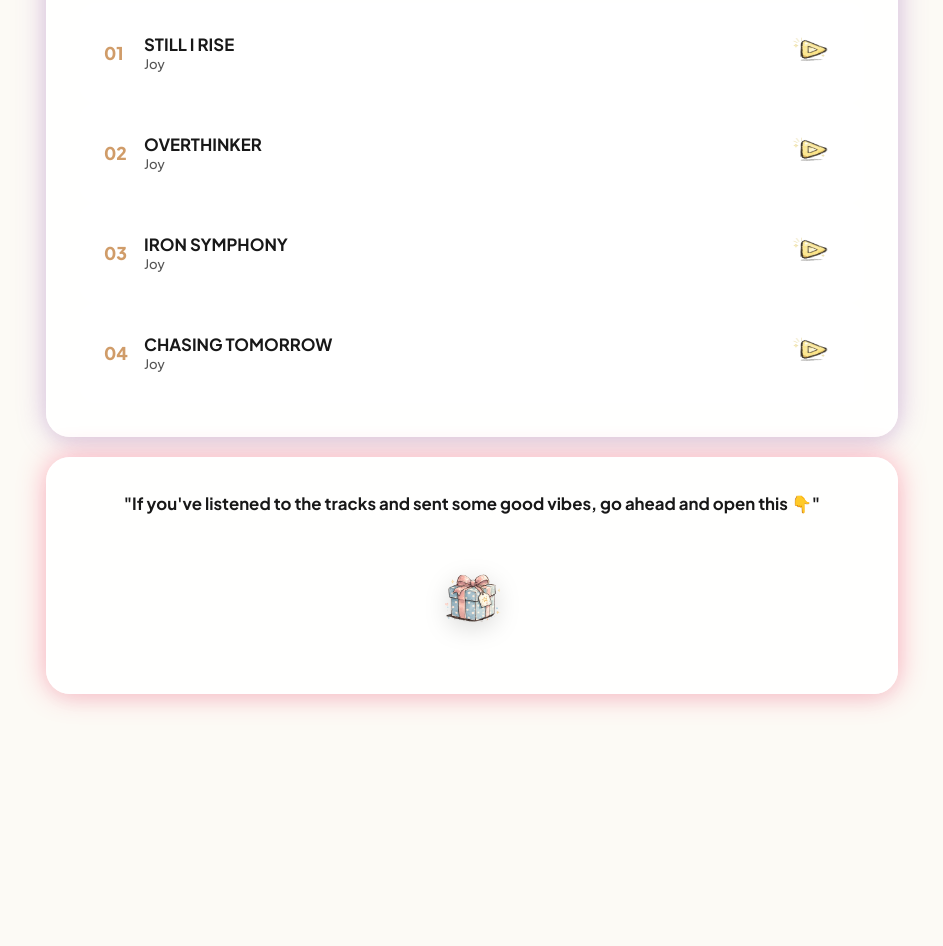
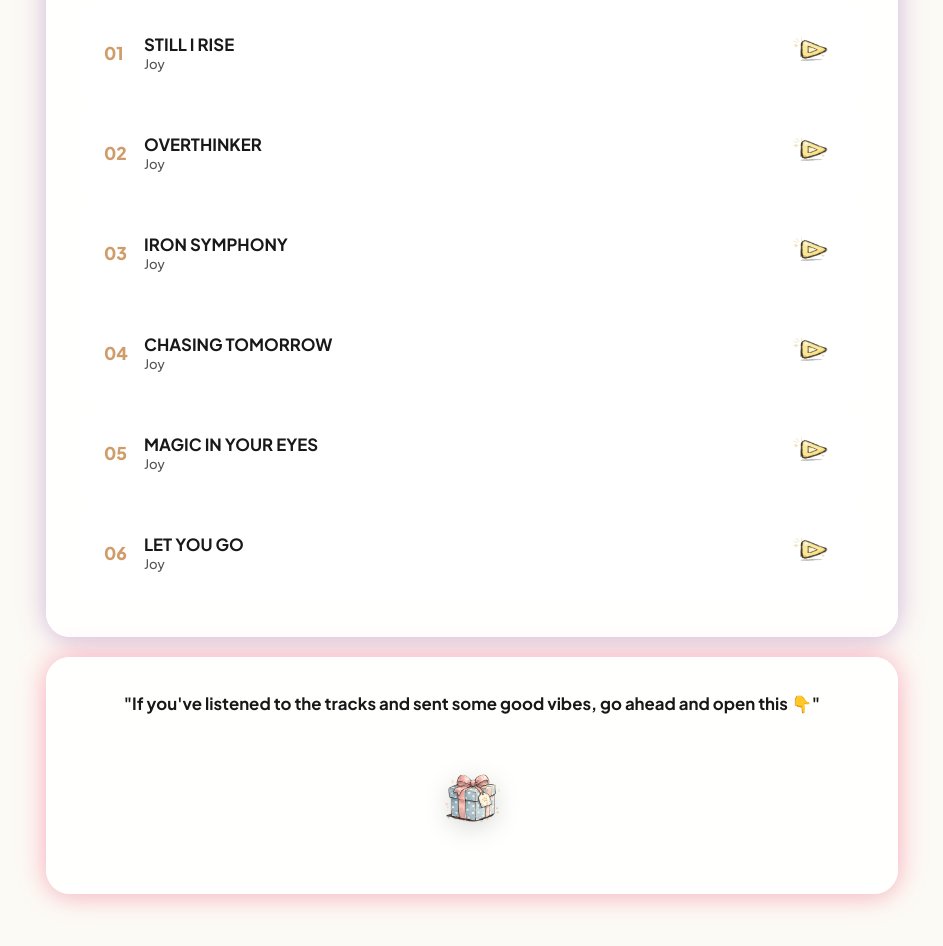
Before and after one commit to JOY-op/musical-invite, a plain HTML site: page index.html in a window 1280 px wide. Shown: the part 974-1920 px from the top of the page, without its empty margins (168-1111 px from the left). Before the commit the page ends 1838 px from the top, so only its background shows below. Drawn offline with Linux system fonts and the light colour scheme.

```diff
--- a/index.html
+++ b/index.html
@@ -152,7 +152,31 @@
                             </div>
                         </div>
                     </div>
-                </div>
+                    <div class="track-row" data-track-index="4">
+    <span class="track-num">05</span>
+    <div class="track-main">
+        <span class="track-title">MAGIC IN YOUR EYES</span>
+        <span class="track-artist">Joy</span>
+    </div>
+    <div class="track-action">
+        <div class="inline-play-btn">
+            <img src="images/play-icon-removebg-preview.png" alt="Play" class="track-play-icon">
+        </div>
+    </div>
+</div>
+      <div class="track-row" data-track-index="5">
+    <span class="track-num">06</span>
+    <div class="track-main">
+        <span class="track-title">LET YOU GO</span>
+        <span class="track-artist">Joy</span>
+    </div>
+    <div class="track-action">
+        <div class="inline-play-btn">
+            <img src="images/play-icon-removebg-preview.png" alt="Play" class="track-play-icon">
+        </div>
+    </div>
+</div>
+          </div>
             </section>
 
             <!-- 4. GIFT BOX SECTION -->
```
